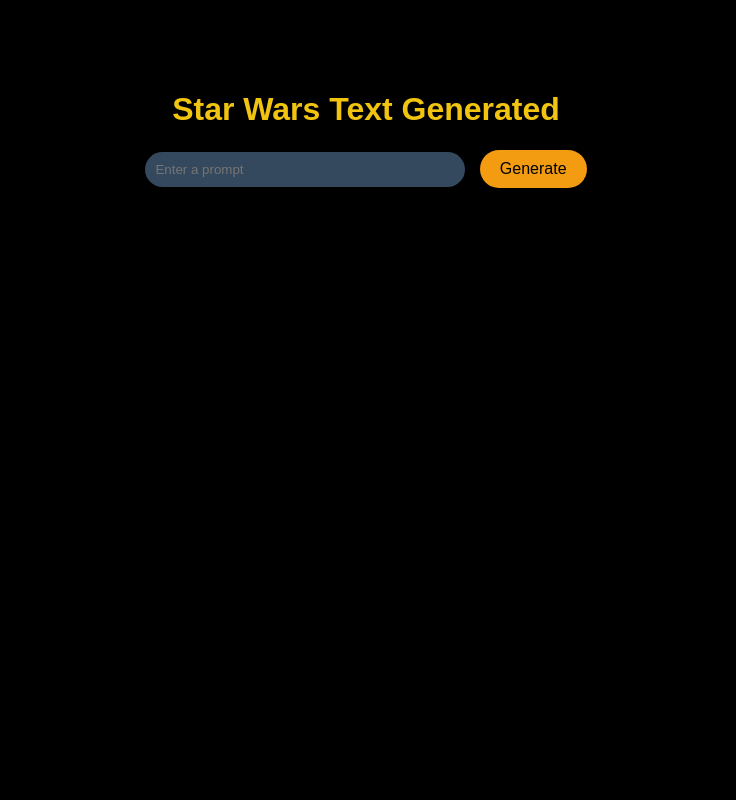
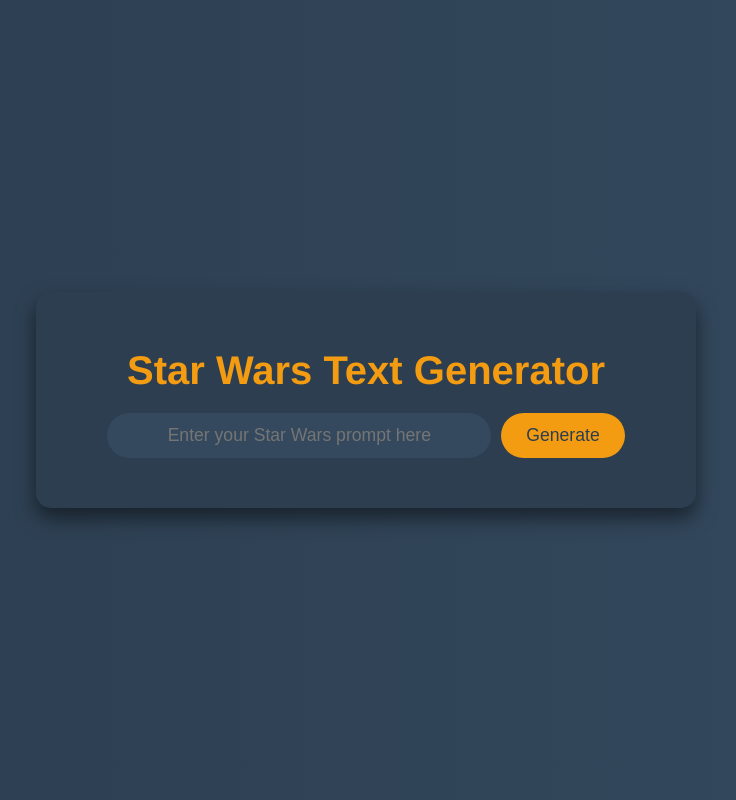
Before and after one commit to Malibu-Chuchu/NLP_A2, a Flask app: page / in a window 1280 px wide. Shown: the whole page, without its empty margins (274-1010 px from the left). Run offline with Flask 3, Linux system fonts and the light colour scheme; parts of the project's set-up code (start-up, migrations or seed data) failed here and were passed over.

Commit message:
Update index.html

```diff
--- a/a2/templates/index.html
+++ b/a2/templates/index.html
@@ -3,115 +3,142 @@
 <head>
     <meta charset="UTF-8">
     <meta name="viewport" content="width=device-width, initial-scale=1.0">
-    <title>Star Wars Text Generated </title>
+    <title>Star Wars Text Generator</title>
     <style>
         body {
-            font-family: Arial, sans-serif;
-            background-color: #000000; /* Dark background */
-            color: #f1c40f; /* Star Wars gold tone */
+            font-family: 'Helvetica', sans-serif;
+            background: linear-gradient(to right, #2c3e50, #34495e); /* Dark gradient background */
+            color: #f39c12; /* Gold color scheme */
             text-align: center;
             margin: 0;
             padding: 0;
+            height: 100vh;
+            display: flex;
+            justify-content: center;
+            align-items: center;
         }
 
-        .container {
-            margin-top: 50px;
-            padding: 20px;
+        .content {
+            background-color: #2d3e50;
+            border-radius: 15px;
+            padding: 30px;
+            width: 80%;
+            max-width: 600px;
+            box-shadow: 0 10px 20px rgba(0, 0, 0, 0.5);
         }
 
-        .generate-box {
+        h1 {
+            font-size: 2.5em;
+            color: #f39c12;
             margin-bottom: 20px;
         }
 
-        .results-header {
-            background-color: #f39c12; /* Star Wars yellow */
-            color: #000000; /* Dark text for contrast */
-            padding: 10px;
-            font-size: 1.2em;
-            font-weight: bold;
-            border-radius: 10px 10px 0 0;
-            max-width: 600px;
-            margin: 0 auto;
+        .form-group {
+            display: flex;
+            justify-content: center;
+            margin-bottom: 20px;
+        }
+
+        input[type="text"] {
+            padding: 12px;
+            width: 60%;
+            border-radius: 25px;
+            border: none;
+            background-color: #34495e;
+            color: #ecf0f1;
+            font-size: 1.1em;
             text-align: center;
         }
 
-        .results-body {
-            background-color: #2c3e50; /* Dark blue-gray background */
-            color: #ecf0f1; /* Light text */
-            padding: 20px;
-            border-radius: 0 0 10px 10px;
-            max-width: 580px;
-            margin: 0 auto;
-            text-align: left;
-            word-wrap: break-word;
-        }
-
-        input[type="text"] {
-            padding: 10px;
-            width: 300px;
+        button {
+            padding: 12px 25px;
+            margin-left: 10px;
+            background-color: #f39c12;
+            border-radius: 25px;
             border: none;
-            border-radius: 20px;
-            margin-right: 10px;
-            outline: none;
-            background-color: #34495e; /* Dark gray */
-            color: #ecf0f1; /* Light text */
-        }
-
-        button {
-            padding: 10px 20px;
-            border: none;
-            border-radius: 20px;
-            background-color: #f39c12; /* Star Wars yellow */
-            color: black;
+            color: #2c3e50;
+            font-size: 1.1em;
             cursor: pointer;
-            font-size: 1em;
+            transition: background-color 0.3s;
         }
 
         button:hover {
-            background-color: #e67e22; /* Slightly darker yellow on hover */
+            background-color: #e67e22;
         }
 
-        .error {
-            color: #e74c3c; /* Red for errors */
+        .output {
+            margin-top: 30px;
+            background-color: #34495e;
+            padding: 20px;
+            border-radius: 10px;
+            max-width: 100%;
+            text-align: left;
+            color: #ecf0f1;
+            word-wrap: break-word;
+            display: none;
+        }
+
+        .output-header {
+            font-size: 1.5em;
             font-weight: bold;
+            margin-bottom: 15px;
+            color: #f39c12;
+        }
+
+        .error-message {
+            color: #e74c3c;
+            font-size: 1.2em;
             margin-top: 20px;
-            font-size: 1.2em;
+            font-weight: bold;
+        }
+
+        @media (max-width: 600px) {
+            input[type="text"] {
+                width: 80%;
+            }
+
+            button {
+                width: 40%;
+                margin-top: 15px;
+            }
         }
     </style>
 </head>
 <body>
-    <div class="container">
-        <h1>Star Wars Text Generated</h1>
-        <form id="generateForm" class="generate-box">
-            <input type="text" name="prompt" id="promptInput" placeholder="Enter a prompt" required>
-            <button type="submit">Generate</button>
+    <div class="content">
+        <h1>Star Wars Text Generator</h1>
+        <form id="generateForm">
+            <div class="form-group">
+                <input type="text" id="promptInput" placeholder="Enter your Star Wars prompt here" required>
+                <button type="submit">Generate</button>
+            </div>
         </form>
-        <div id="results">
-            <div id="results-header" class="results-header" style="display:none;">Generated Text:</div>
-            <div id="results-body" class="results-body" style="display:none;"></div>
+        <div id="output" class="output">
+            <div id="output-header" class="output-header">Generated Text:</div>
+            <div id="output-body"></div>
         </div>
-        <div id="error-message" class="error"></div>
+        <div id="error-message" class="error-message"></div>
     </div>
 
     <script>
         const form = document.getElementById("generateForm");
         form.onsubmit = async (e) => {
             e.preventDefault();
-            const inputPrompt = document.getElementById("promptInput").value;
+            const prompt = document.getElementById("promptInput").value;
 
             try {
                 const response = await fetch("/generate", {
                     method: "POST",
                     headers: {"Content-Type": "application/json"},
-                    body: JSON.stringify({prompt: inputPrompt}),
+                    body: JSON.stringify({prompt: prompt}),
                 });
 
                 const data = await response.json();
 
                 if (data.generated_text) {
-                    document.getElementById("results-header").style.display = "block";
-                    document.getElementById("results-body").style.display = "block";
-                    document.getElementById("results-body").innerHTML = `<div>${data.generated_text}</div>`;
+                    document.getElementById("output").style.display = "block";
+                    document.getElementById("output-body").innerText = data.generated_text;
+                    document.getElementById("error-message").innerText = ""; // Clear previous errors
                 } else {
                     document.getElementById("error-message").innerText = "Error: Unable to generate text.";
                 }
```
